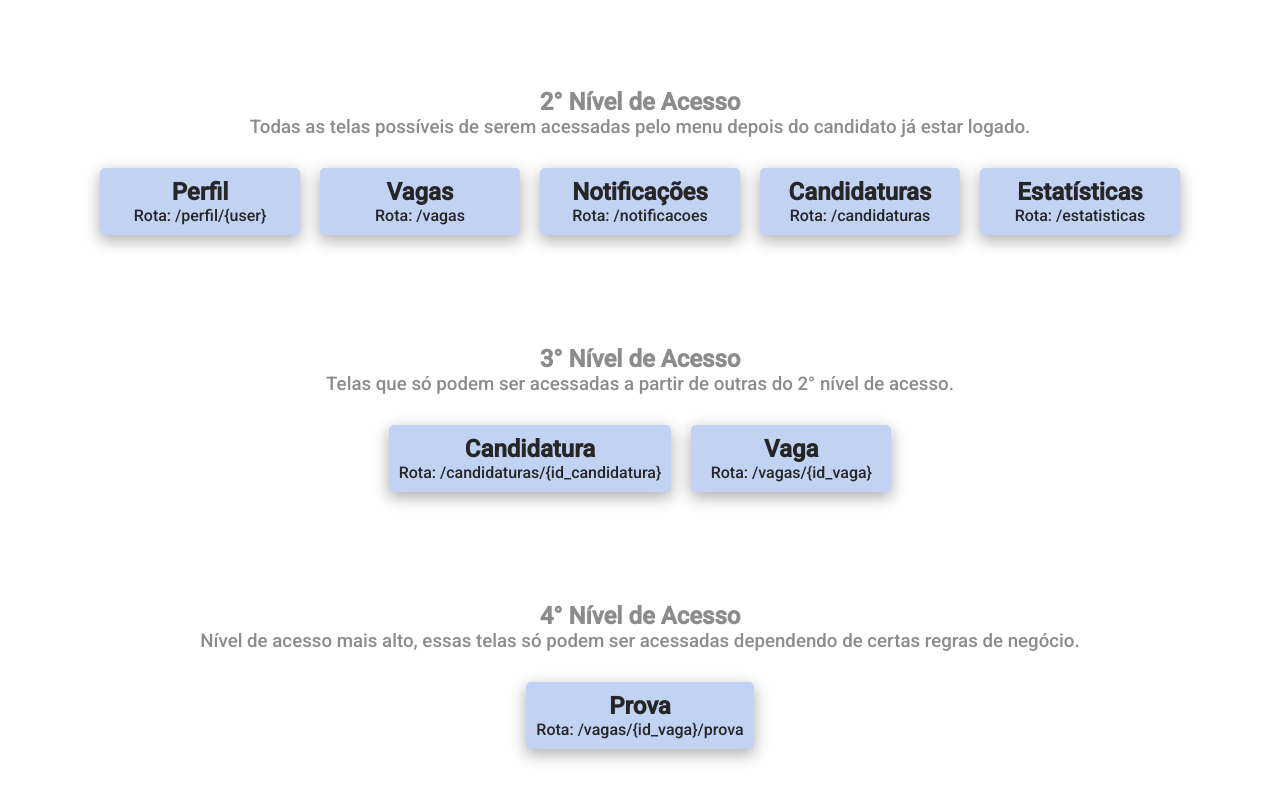
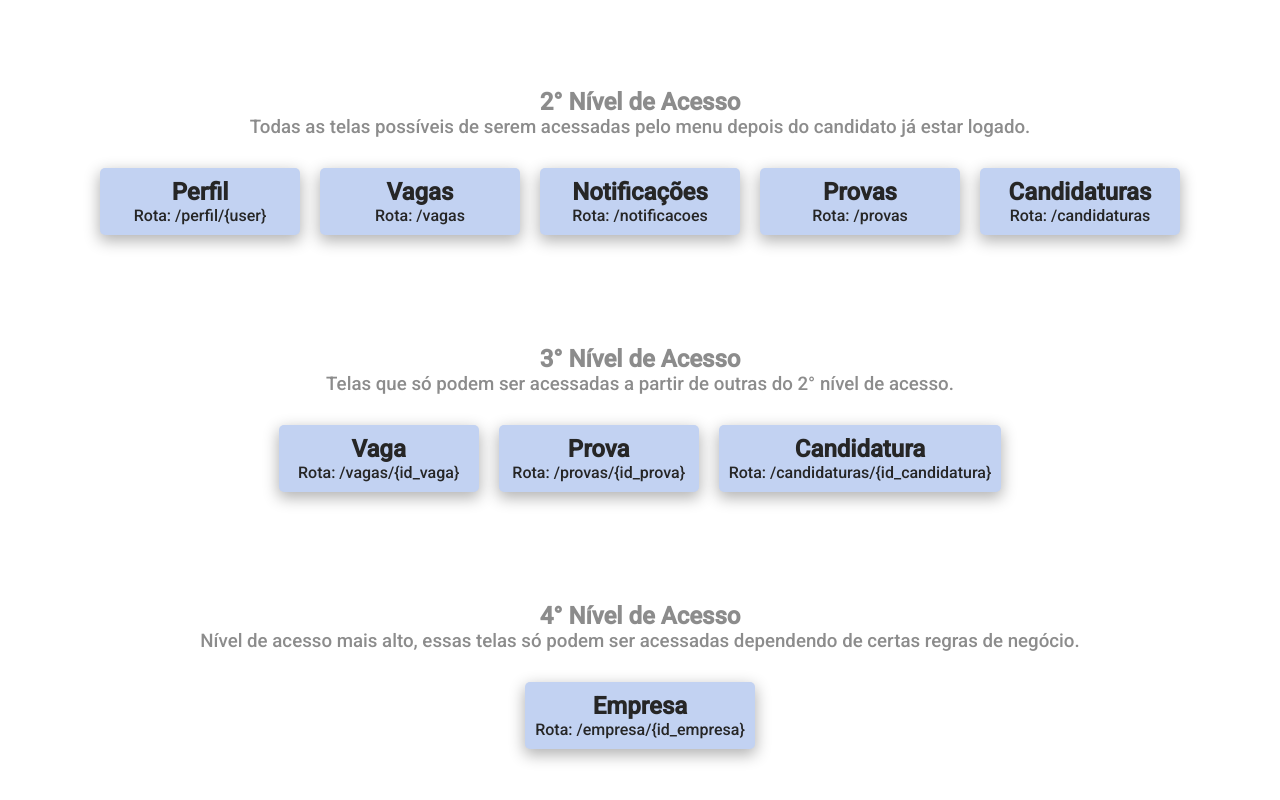
Before and after one commit to 1TDSS-IBM-CHALLENGE/SiteMap, a plain HTML site: page index.html in a window 1280 px wide. Shown: the part 1508-2308 px from the top of the page. Drawn offline with Linux system fonts and the light colour scheme.

Commit message:
Ajuste nas páginas da empresa e no css

```diff
--- a/css/index.css
+++ b/css/index.css
@@ -16,6 +16,12 @@
 }
 
 /*NavBar*/
+header{
+    position: sticky;
+    top: 0px;
+    z-index: 1;
+}
+
 header nav{
     background-color: var(--color1);
     font-family: 'Poppins', sans-serif;
@@ -24,6 +30,7 @@ header nav{
     align-items: center;
     padding: 15px 0;
     color: var(--color2);
+    box-shadow: 0px 5px 15px 1px rgba(0,0,0,0.3);
 }
 
 /*Fluxograma*/
--- a/index.html
+++ b/index.html
@@ -148,12 +148,12 @@
                     <span>Rota: </span><span class="link">/notificacoes</span>
                 </div>
                 <div class="nivel-acesso__pagina">
+                    <h1>Provas</h1>
+                    <span>Rota: </span><span class="link">/provas</span>
+                </div>
+                <div class="nivel-acesso__pagina">
                     <h1>Candidaturas</h1>
                     <span>Rota: </span><span class="link">/candidaturas</span>
-                </div>
-                <div class="nivel-acesso__pagina">
-                    <h1>Estatísticas</h1>
-                    <span>Rota: </span><span class="link">/estatisticas</span>
                 </div>
             </div>
         </section>
@@ -166,12 +166,16 @@
 
             <div class="nivel-acesso__paginas">
                 <div class="nivel-acesso__pagina">
+                    <h1>Vaga</h1>
+                    <span>Rota: </span><span class="link">/vagas/{id_vaga}</span>
+                </div>
+                <div class="nivel-acesso__pagina">
+                    <h1>Prova</h1>
+                    <span>Rota: </span><span class="link">/provas/{id_prova}</span>
+                </div>
+                <div class="nivel-acesso__pagina">
                     <h1>Candidatura</h1>
                     <span>Rota: </span><span class="link">/candidaturas/{id_candidatura}</span>
-                </div>
-                <div class="nivel-acesso__pagina">
-                    <h1>Vaga</h1>
-                    <span>Rota: </span><span class="link">/vagas/{id_vaga}</span>
                 </div>
             </div>
         </section>
@@ -184,8 +188,8 @@
 
             <div class="nivel-acesso__paginas">
                 <div class="nivel-acesso__pagina">
-                    <h1>Prova</h1>
-                    <span>Rota: </span><span class="link">/vagas/{id_vaga}/prova</span>
+                    <h1>Empresa</h1>
+                    <span>Rota: </span><span class="link">/empresa/{id_empresa}</span>
                 </div>
             </div>
         </section>
```
